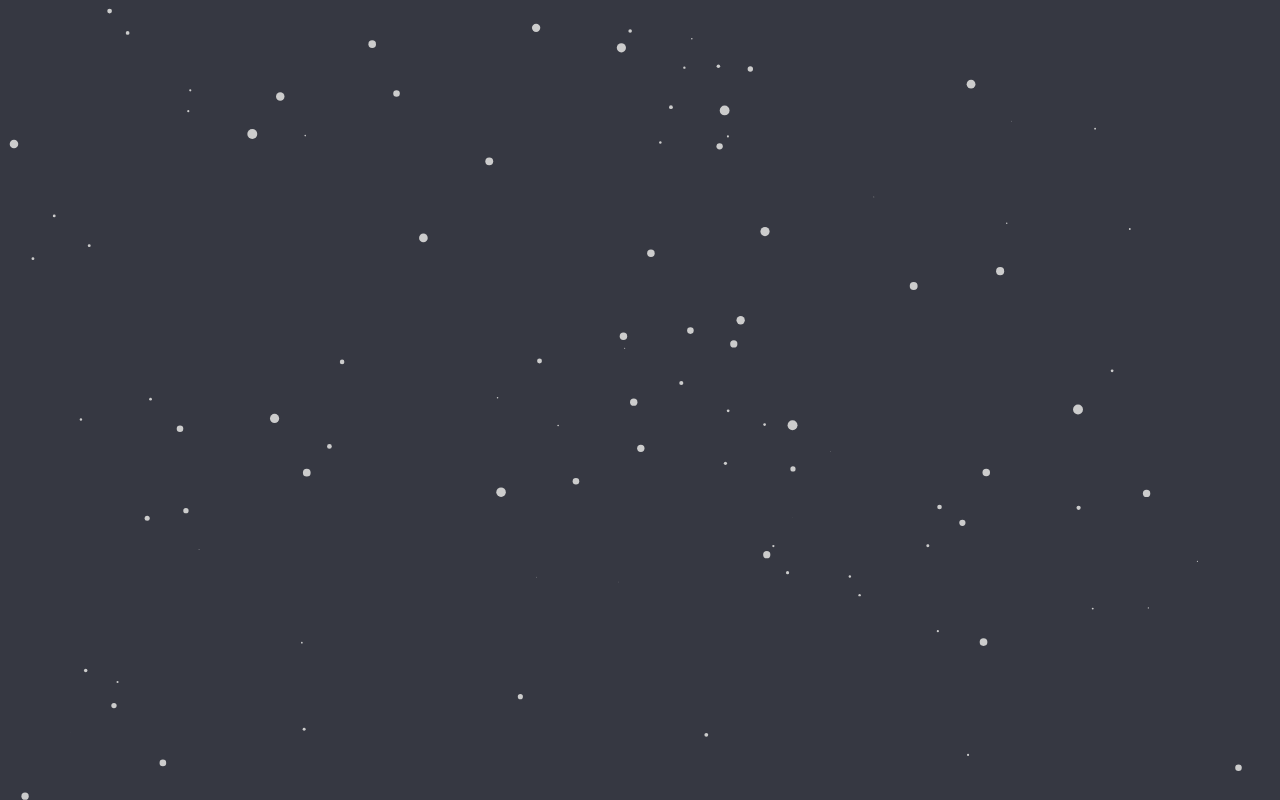
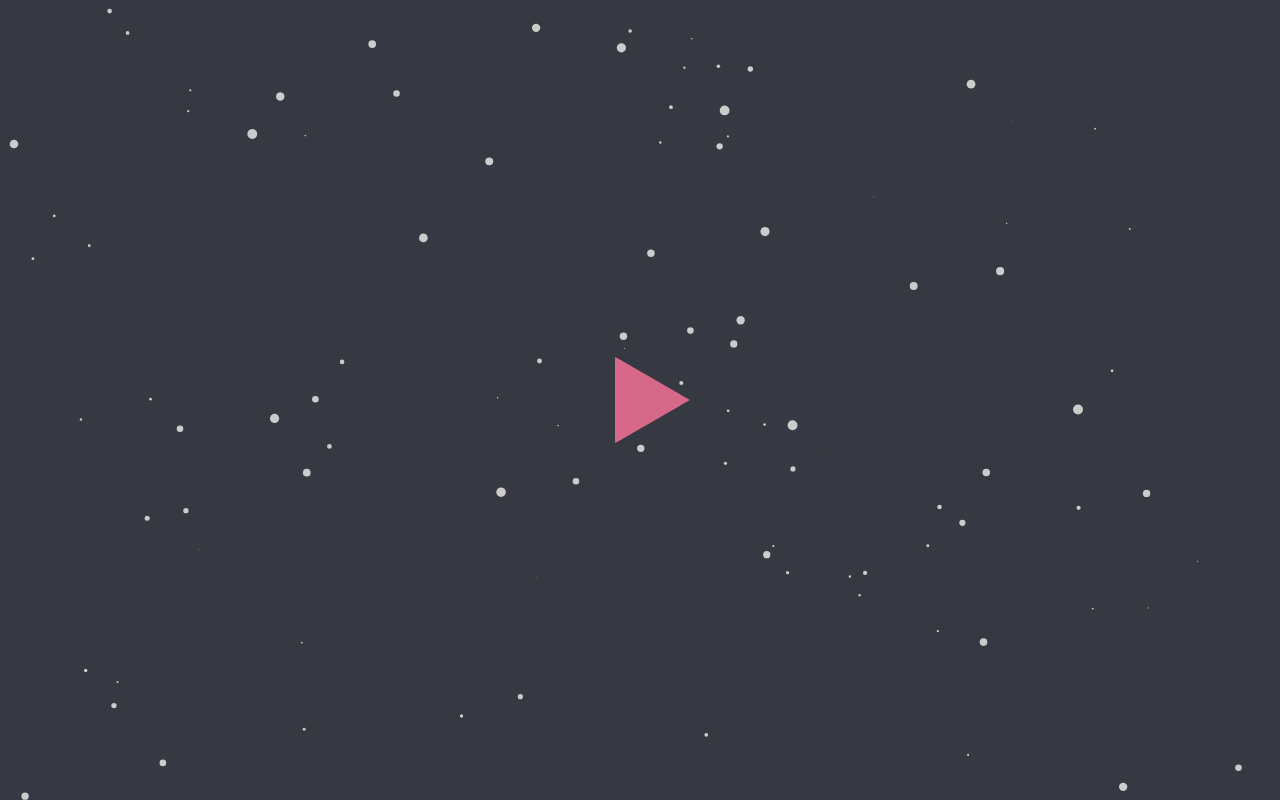
Before and after one commit to CEbbinghaus/Space, a plain HTML site: page index.html in a window 1280 px wide. Drawn offline with Linux system fonts and the light colour scheme.

Commit message:
SpaceShip

```diff
--- a/index.html
+++ b/index.html
@@ -3,13 +3,16 @@
   <meta name="description" content="A Simple Space Background">
   <meta name="og:image" content="./index.png">
   <link rel="stylesheet" href="./index.css">
+  <meta name="msapplication-TileColor" content="#38a8a2">
+  <meta name="theme-color" content="#38a8a2">
   <script src="./index.js">
   </script>
 </head>
 <body>
   <script>
     onload = function () {
-      var s = new Space(document.getElementById("canvas"));
+      window.s = new Space(document.getElementById("canvas"));
+      s.resize();
     }
   </script>
   <canvas id="canvas"></canvas>
--- a/index.js
+++ b/index.js
@@ -4,11 +4,15 @@ class Space{
     this.ctx = this.canvas.getContext("2d");
     this.width = 0;
     this.height = 0;
-    this.stars = Array.from(new Array(100));
+    this.stars = Array.from(new Array((innerWidth + innerHeight) / 20 | 0));
     this.init();
     this.next = null;
     this.xo = 0;
     this.yo = 0;
+    this.mxo = 0;
+    this.myo = 0;
+    this.r = 50;
+    this.o = 0;
   }
   init(){
     this.stars.map((e, i) => {this.stars[i] = new Star()})
@@ -20,17 +24,20 @@ class Space{
   resize(){
     this.canvas.width = this.width = innerWidth;
     this.canvas.height = this.height = innerHeight;
+    this.xo = this.width / 2;
+    this.yo = this.height / 2;
   }
   move(e){
     let evt = e || event;
-    this.xo = this.width / 2 - evt.clientX;
-    this.yo = this.height / 2 - evt.clientY;
+    this.mxo = this.width / 2 - evt.clientX;
+    this.myo = this.height / 2 - evt.clientY;
+    this.o = Math.getAngle(e.clientX, e.clientY);
   }
   update(){
     let d = 10;
     this.stars.map(s => {
-      s.x += s.z * (this.xo / (innerWidth / 50));
-      s.y += s.z * (this.yo / (innerHeight / 50));
+      s.x += s.z * (this.mxo / (innerWidth / 50));
+      s.y += s.z * (this.myo / (innerHeight / 50));
       s.x %= this.width;
       if(s.x<0)s.x+=this.width;
       s.y %= this.height;
@@ -46,6 +53,16 @@ class Space{
     this.stars.forEach(s => {
       s.draw(this.ctx);
     })
+    this.ctx.beginPath();
+    let s = 3;
+    let a = 360 / s;
+    this.ctx.fillStyle = "#d66889"
+    this.ctx.moveTo(this.xo + Math.cos(Math.rad(a * (s - 1) + this.o)) * this.r, this.yo + Math.sin(Math.rad(a * (s - 1) + this.o)) * this.r)
+    for(let i = 0; i < s; i++){
+      this.ctx.lineTo(this.xo + Math.cos(Math.rad(a * i + this.o)) * this.r, this.yo + Math.sin(Math.rad(a * i + this.o)) * this.r);
+
+    }
+    this.ctx.fill();
   }
 }
 class Star{
@@ -60,3 +77,14 @@ class Star{
     ctx.fill();
   }
 }
+Math.rad = function (d) {
+  d %= 360;
+  d = d < 0 ? d + 360 : d;
+  return d * (Math.PI / 180);
+}
+Math.deg = function(r){
+  return r * (180 / Math.PI);
+}
+Math.getAngle = function(x, y){
+  return Math.deg(Math.atan2(innerHeight / 2 - y, innerWidth / 2 - x)) + 180;
+}
```
